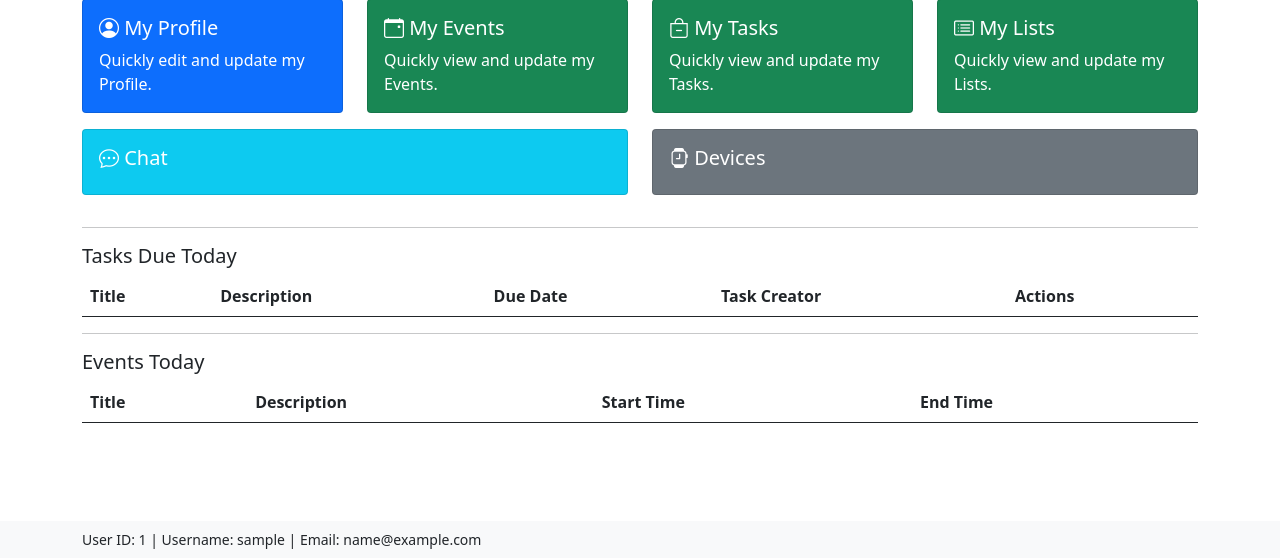
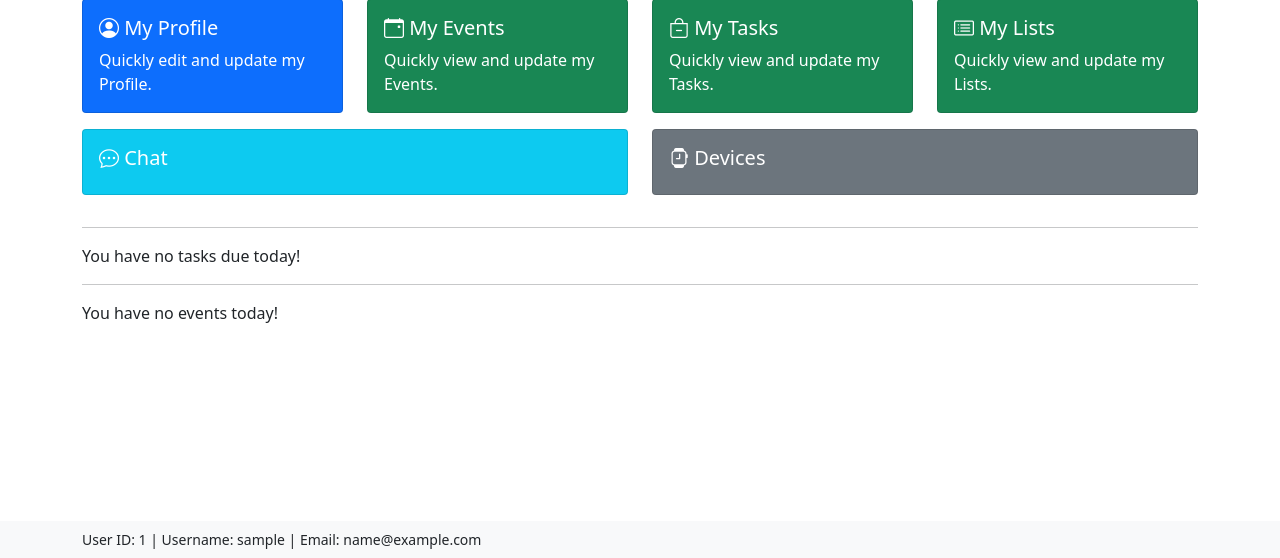
Before and after one commit to ByteMeDirk/100711297-cw2-2024, a Django app: page / in a window 1280 px wide. Shown: the part 242-800 px from the top of the page. Run offline with Django 4.2, Linux system fonts and the light colour scheme; a user stored in the database is signed in; tables that the repository leaves empty hold one stand-in row (values such as "Sample post"); lists and menus that the app fills with data are empty.

Commit message:
Task - Task Management

```diff
--- a/beecham_family_app/settings.py
+++ b/beecham_family_app/settings.py
@@ -37,6 +37,7 @@
     "django.contrib.sessions",
     "django.contrib.messages",
     "django.contrib.staticfiles",
+    "django.contrib.humanize",
     # Local Apps
     "beecham_family_app",
     "event_management",
--- a/beecham_family_app/views.py
+++ b/beecham_family_app/views.py
@@ -1,4 +1,4 @@
-from datetime import date
+from datetime import date, datetime, timezone
 
 from django.contrib import messages
 from django.contrib.auth import authenticate, login, logout
@@ -19,9 +19,9 @@
     tasks_due_today = Task.objects.filter(due_date__date=date.today(), owner=request.user)
 
     # Filter events that start today, assuming start_time is a DateTimeField and comparing only the date part
-    events_today = Event.objects.filter(start_time__date=date.today(), owner=request.user)
+    events_today = Event.objects.filter(start_time__date=date.today())
 
-    context = {"tasks_due_today": tasks_due_today, "events_today": events_today}
+    context = {"tasks_due_today": tasks_due_today, "events_today": events_today, 'now': datetime.now(timezone.utc)}
     return render(request, "home.html", context)
 
 
--- a/task_management/views.py
+++ b/task_management/views.py
@@ -1,3 +1,5 @@
+from datetime import datetime, timezone
+
 from django.contrib.auth.decorators import login_required
 from django.http import HttpResponseRedirect
 from django.shortcuts import render, redirect
@@ -41,6 +43,7 @@
             "tasks_created": tasks_created,
             "tasks_owned_incomplete": tasks_owned_incomplete,
             "tasks_owned_complete": tasks_owned_complete,
+            'now': datetime.now(timezone.utc)
         },
     )
 
--- a/templates/home.html
+++ b/templates/home.html
@@ -76,65 +76,11 @@
             </a>
         </div>
     </div>
-
     <hr>
-
-    {# Show MyTask due today `tasks_due_today` #}
-    <h5>Tasks Due Today</h5>
-    <table class="table table-striped">
-        <thead>
-        <tr>
-            <th>Title</th>
-            <th>Description</th>
-            <th>Due Date</th>
-            <th>Task Creator</th>
-            <th>Actions</th>
-        </tr>
-        </thead>
-        <tbody>
-        {% for task in tasks_due_today %}
-            <tr>
-                <td>{{ task.title }}</td>
-                <td>{{ task.description }}</td>
-                <td>{{ task.due_date }}</td>
-                <td>{{ task.creator }}</td>
-                <td>
-                    {# If task is completed, dont show the complete button #}
-                    {% if not task.completed %}
-                        <a href="{% url 'mark_task_complete' task.id %}" class="btn btn-success">Complete</a>
-                    {% else %}
-                        <a href="{% url 'mark_task_incomplete' task.id %}" class="btn btn-warning">Incomplete</a>
-                    {% endif %}
-                </td>
-            </tr>
-        {% endfor %}
-        </tbody>
-    </table>
-
+    {% include 'includes/home.tasks_table.html' %}
     <hr>
-    {# Show EventsToday `events_today` #}
-    <h5>Events Today</h5>
-    <table class="table table-striped">
-        <thead>
-        <tr>
-            <th>Title</th>
-            <th>Description</th>
-            <th>Start Time</th>
-            <th>End Time</th>
-        </tr>
-        </thead>
-        <tbody>
-        {% for event in events_today %}
-            <tr>
-                <td>{{ event.title }}</td>
-                <td>{{ event.description }}</td>
-                <td>{{ event.start_time }}</td>
-                <td>{{ event.end_time }}</td>
-            </tr>
-        {% endfor %}
-        </tbody>
-    </table>
-
+    {% include 'includes/home.events_table.html' %}
+    <div class="mt-5">
         <nav class="navbar fixed-bottom navbar-light bg-light">
             <div class="container">
                 <small>
@@ -144,4 +90,5 @@
                 </small>
             </div>
         </nav>
+    </div>
 {% endblock %}
--- /dev/null
+++ b/templates/includes/home.events_table.html
@@ -0,0 +1,27 @@
+{% load humanize %}
+{% if events_today %}
+    <h5>Events Today</h5>
+    <table class="table table-striped">
+        <thead>
+        <tr>
+            <th>Title</th>
+            <th>Description</th>
+            <th>Start Time</th>
+            <th>End Time</th>
+        </tr>
+        </thead>
+        <tbody>
+        {% for event in events_today %}
+            {# If event is still coming up, mark blue, if event has passed, mark grey #}
+                <tr {% if event.start_time > now %}class="table-info"{% elif event.start_time < now %}class="table-secondary"{% endif %}>
+                <td>{{ event.title }}</td>
+                <td>{{ event.description }}</td>
+                <td>{{ event.start_time | naturaltime }}</td>
+                <td>{{ event.end_time| naturaltime  }}</td>
+            </tr>
+        {% endfor %}
+        </tbody>
+    </table>
+{% else %}
+    <p>You have no events today!</p>
+{% endif %}
--- /dev/null
+++ b/templates/includes/home.tasks_table.html
@@ -0,0 +1,36 @@
+{% load humanize %}
+{% if tasks_due_today %}
+    <h5>Tasks Due Today</h5>
+    <table class="table table-striped">
+        <thead>
+        <tr>
+            <th>Title</th>
+            <th>Description</th>
+            <th>Due Date</th>
+            <th>Task Creator</th>
+            <th>Actions</th>
+        </tr>
+        </thead>
+        <tbody>
+        {% for task in tasks_due_today %}
+            {# if due date is passed row must be red #}
+            <tr {% if task.due_date < now and not task.completed  %}class="table-danger"{% elif task.completed %}class="table-success"{% endif %}>
+                <td>{{ task.title }}</td>
+                <td>{{ task.description }}</td>
+                <td>{{ task.due_date | naturaltime }}</td>
+                <td>{{ task.creator }}</td>
+                <td>
+                    {# If task is completed, dont show the complete button #}
+                    {% if not task.completed %}
+                        <a href="{% url 'mark_task_complete' task.id %}" class="btn btn-success"><i class="bi bi-check"></i></a>
+                    {% else %}
+                        <a href="{% url 'mark_task_incomplete' task.id %}" class="btn btn-warning"><i class="bi bi-x"></i></a>
+                    {% endif %}
+                </td>
+            </tr>
+        {% endfor %}
+        </tbody>
+    </table>
+{% else %}
+    <p>You have no tasks due today!</p>
+{% endif %}
```
Also changed, not shown: templates/task_management/list_tasks.html (+7 -9 lines). Lines whose indentation alone changed are shown as unchanged.
